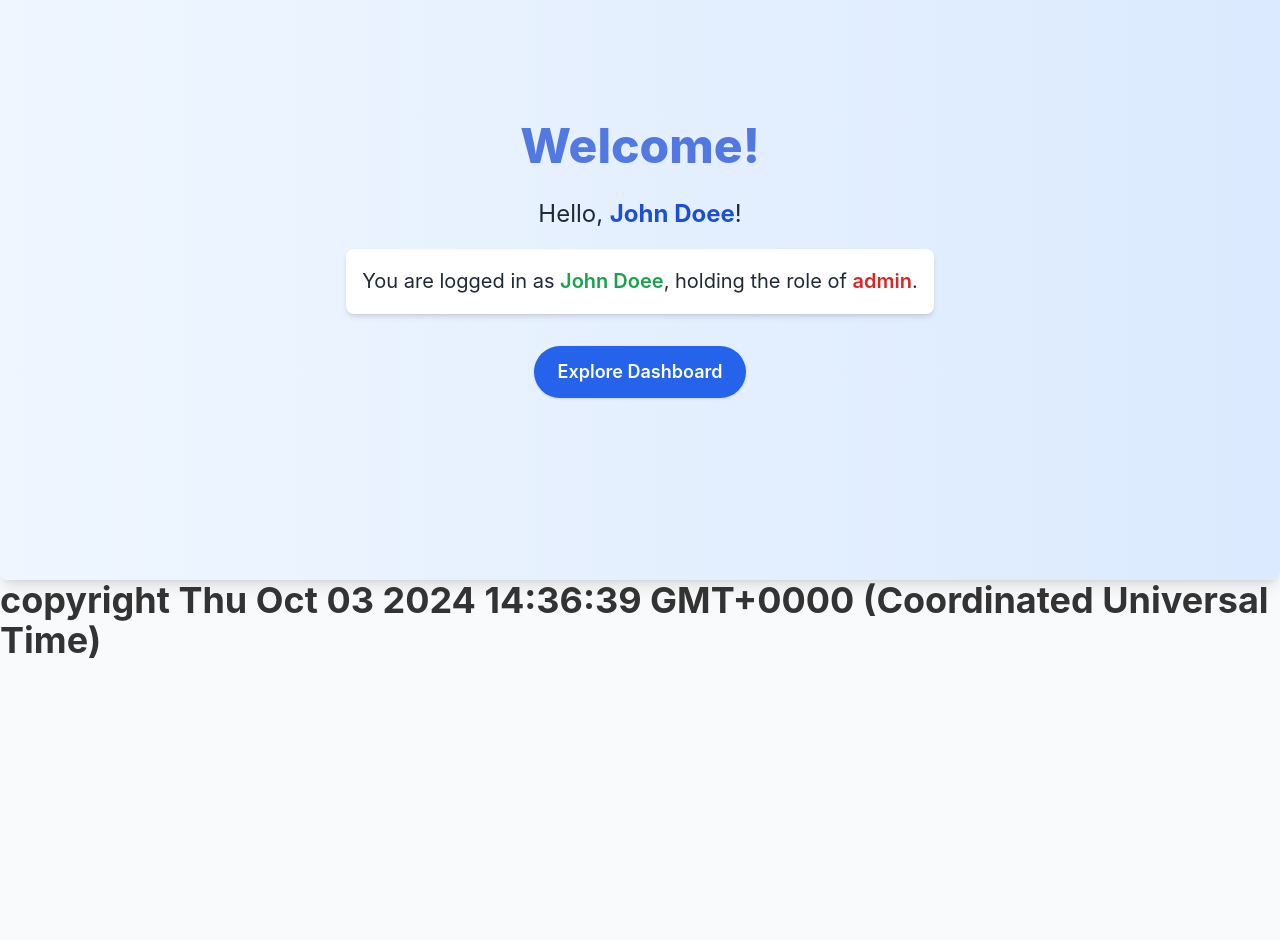
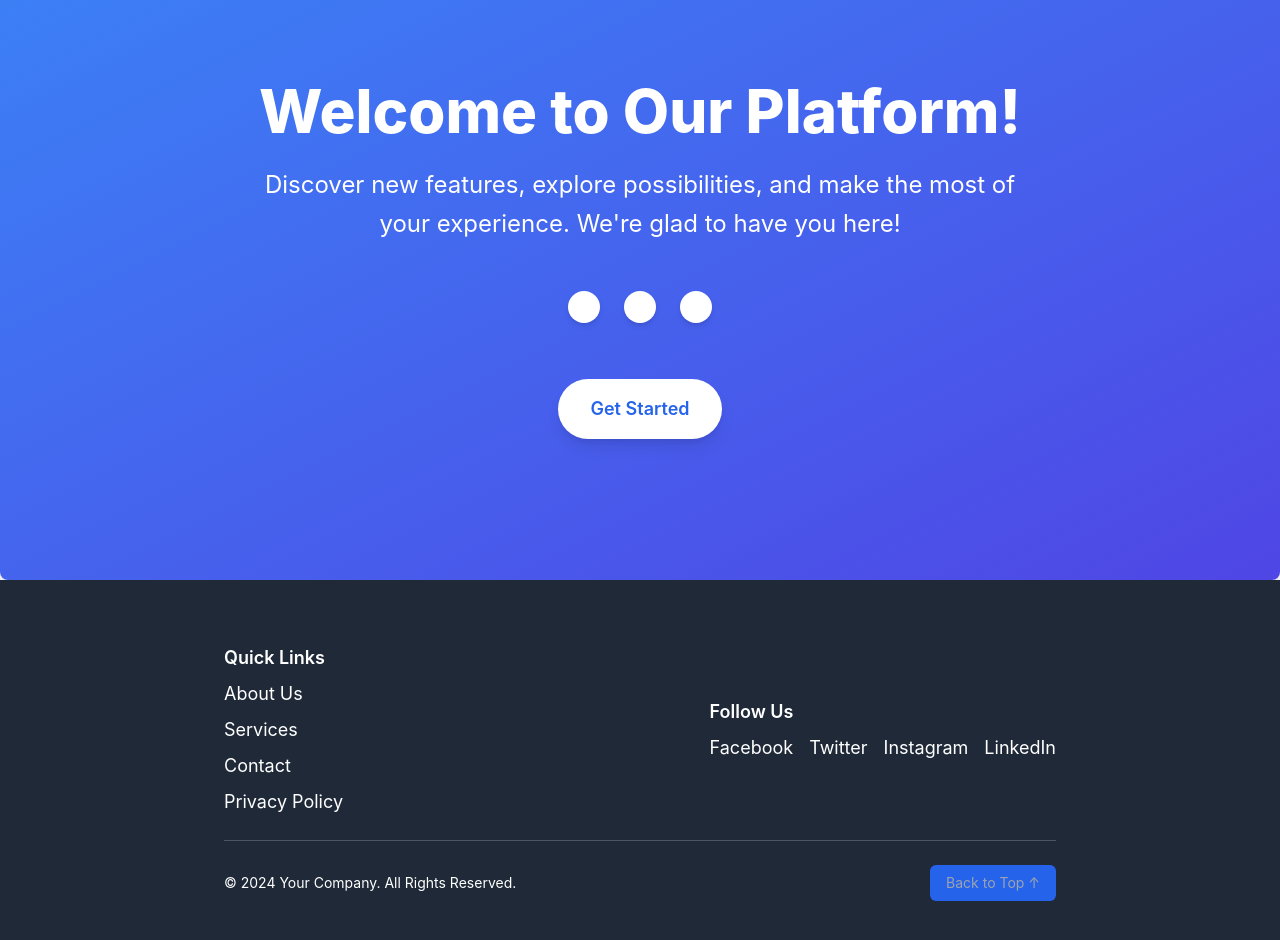
Before and after one commit to julietwainoi/gitconnectAPP, a React (Create React App) app: page / in a window 1280 px wide. Shown: the part 140-1080 px from the top of the page. Before the commit the page ends 802 px from the top, so only its background shows below. Built offline with nearby package versions, Linux system fonts and the light colour scheme.

Commit message:
Added more on the footer

```diff
--- a/src/components/footer.jsx
+++ b/src/components/footer.jsx
@@ -1,6 +1,60 @@
-import React from "react"
+import React from "react";
+
 function Footer() {
-    const year = new Date()
-    return <h2>copyright {year.toString()}</h2>
+    const year = new Date().getFullYear();
+
+    return (
+        <footer className="bg-gray-800 text-white py-8">
+            <div className="container mx-auto px-4">
+                {/* Top Section: Links and Social Media */}
+                <div className="flex flex-wrap justify-between items-center mb-6">
+                    {/* Navigation Links */}
+                    <div>
+                        <h3 className="text-lg font-semibold mb-2">Quick Links</h3>
+                        <ul className="space-y-2">
+                            <li><a href="/about" className="hover:text-gray-400">About Us</a></li>
+                            <li><a href="/services" className="hover:text-gray-400">Services</a></li>
+                            <li><a href="/contact" className="hover:text-gray-400">Contact</a></li>
+                            <li><a href="/privacy" className="hover:text-gray-400">Privacy Policy</a></li>
+                        </ul>
+                    </div>
+
+                    {/* Social Media Links */}
+                    <div>
+                        <h3 className="text-lg font-semibold mb-2">Follow Us</h3>
+                        <div className="flex space-x-4">
+                            <a href="https://facebook.com" className="hover:text-blue-500">
+                                <i className="fab fa-facebook-f"></i> Facebook
+                            </a>
+                            <a href="https://twitter.com" className="hover:text-blue-300">
+                                <i className="fab fa-twitter"></i> Twitter
+                            </a>
+                            <a href="https://instagram.com" className="hover:text-pink-500">
+                                <i className="fab fa-instagram"></i> Instagram
+                            </a>
+                            <a href="https://linkedin.com" className="hover:text-blue-700">
+                                <i className="fab fa-linkedin"></i> LinkedIn
+                            </a>
+                        </div>
+                    </div>
+                </div>
+
+                {/* Divider */}
+                <hr className="border-gray-600 mb-6" />
+
+                {/* Bottom Section: Copyright and Back to Top */}
+                <div className="flex justify-between items-center">
+                    <p className="text-sm">© {year} Your Company. All Rights Reserved.</p>
+                    <button
+                        onClick={() => window.scrollTo({ top: 0, behavior: "smooth" })}
+                        className="text-sm text-gray-400 hover:text-white"
+                    >
+                        Back to Top ↑
+                    </button>
+                </div>
+            </div>
+        </footer>
+    );
 }
+
 export default Footer;
--- a/src/components/header.jsx
+++ b/src/components/header.jsx
@@ -8,7 +8,8 @@ function Header() {
     const toggleMenu = () => setIsMenuOpen(!isMenuOpen);
 
     return (
-        <header className="bg-gradient-to-r from-blue-800 to-blue-600 p-6 shadow-lg">
+
+        <header className="bg-black p-6 shadow-lg">
             <nav className="flex justify-between items-center max-w-7xl mx-auto">
                 {/* Logo */}
                 <div className="text-white text-2xl font-bold">
--- a/src/components/test.jsx
+++ b/src/components/test.jsx
@@ -1,23 +1,35 @@
-import React, { useContext } from "react";
-import { UserContext } from '../UserContext';
+import React from "react";
 
-function Test({ name }) {
-    const { user } = useContext(UserContext);
+function Test() {
+    return (
+        <div className="flex flex-col items-center justify-center min-h-[80vh] bg-gradient-to-br from-blue-500 to-indigo-600 text-white p-8 rounded-lg shadow-lg">
+            {/* Welcome Message */}
+            <h1 className="text-6xl font-extrabold text-white mb-6 animate-fade-in">
+                Welcome to Our Platform!
+            </h1>
 
-    return (
-        <div className="flex flex-col items-center justify-center min-h-[80vh] bg-gradient-to-r from-blue-50 to-blue-100 text-gray-800 p-8 rounded-lg shadow-lg">
-            <h1 className="text-5xl font-extrabold text-blue-700 mb-6 animate-pulse">
-                Welcome!
-            </h1>
-            <p className="text-2xl max-w-2xl text-center leading-relaxed mb-4">
-                Hello, <span className="font-bold text-blue-700">{user.name}</span>!
+            {/* Subtext */}
+            <p className="text-2xl max-w-3xl text-center leading-relaxed mb-6">
+                Discover new features, explore possibilities, and make the most of your experience.
+                We're glad to have you here!
             </p>
-            <p className="text-xl max-w-2xl text-center leading-relaxed bg-white p-4 rounded-lg shadow-md">
-                You are logged in as <span className="font-semibold text-green-600">{user.name}</span>,
-                holding the role of <span className="font-semibold text-red-600">{user.role}</span>.
-            </p>
-            <button className="mt-8 px-6 py-3 bg-blue-600 text-white font-semibold rounded-full shadow hover:bg-blue-700 transform hover:scale-105 transition-all">
-                Explore Dashboard
+
+            {/* Decorative Elements */}
+            <div className="flex space-x-6 my-6">
+                <div className="bg-white p-4 rounded-full shadow-md">
+                    <i className="fas fa-chart-line text-blue-600 text-4xl"></i>
+                </div>
+                <div className="bg-white p-4 rounded-full shadow-md">
+                    <i className="fas fa-cogs text-indigo-600 text-4xl"></i>
+                </div>
+                <div className="bg-white p-4 rounded-full shadow-md">
+                    <i className="fas fa-users text-green-600 text-4xl"></i>
+                </div>
+            </div>
+
+            {/* Call to Action Button */}
+            <button className="mt-8 px-8 py-4 bg-white text-blue-600 font-semibold rounded-full shadow-lg hover:bg-gray-100 hover:scale-105 transition-all">
+                Get Started
             </button>
         </div>
     );
```
